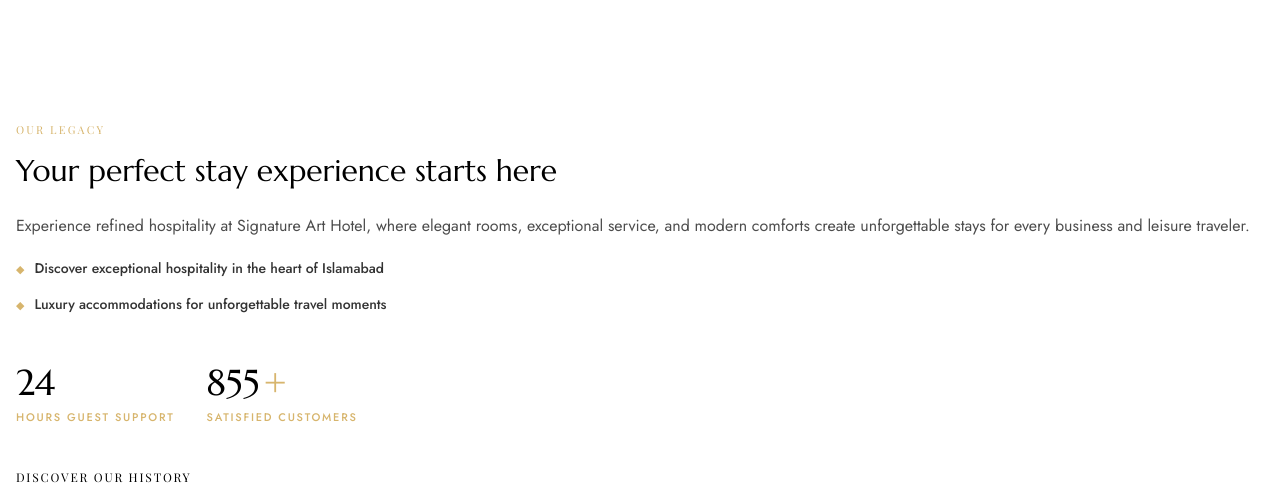
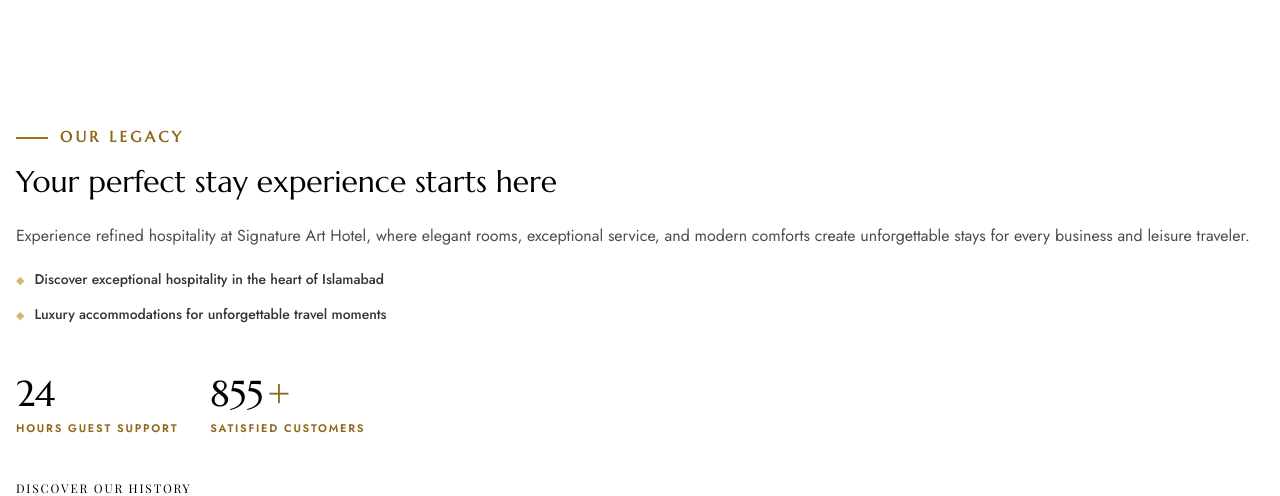
Before and after one commit to Muzamilkhattak/grandluxehotelweb, a Next.js app: page / in a window 1280 px wide. Shown: the part 1120-1616 px from the top of the page. Built offline with nearby package versions, Linux system fonts and the light colour scheme; no server answers; the database is empty; a web font is replaced by a local one.

Commit message:
style: enhance 'Our Legacy' typography, contrast and prominence in About Us section

```diff
--- a/src/components/home/AboutSection.tsx
+++ b/src/components/home/AboutSection.tsx
@@ -64,7 +64,12 @@
             viewport={{ once: true, margin: "-100px" }}
             transition={{ duration: 0.8, ease: "easeOut" }}
           >
-            <h4 className="font-vogue text-[#d7b56d] tracking-[0.2em] uppercase text-[11px] sm:text-[12px] mb-4 sm:mb-6">Our Legacy</h4>
+            <div className="inline-flex items-center gap-3 mb-4 sm:mb-6">
+              <span className="w-8 sm:w-10 h-[2px] bg-[#9e7422]" />
+              <h4 className="font-marcellus text-[#8f6618] tracking-[0.22em] uppercase text-[15px] sm:text-[17px] md:text-[18px] font-bold">
+                Our Legacy
+              </h4>
+            </div>
             <h2
               ref={textRef}
               className="reveal-text font-marcellus text-3xl sm:text-4xl md:text-[50px] lg:text-[56px] leading-[1.12]"
@@ -107,16 +112,16 @@
               <div className="font-marcellus text-4xl sm:text-[50px] md:text-[54px] font-normal text-[#000000] flex items-center leading-none mb-2">
                 <AnimatedCounter from={0} to={24} duration={1.5} />
               </div>
-              <span className="font-jost uppercase tracking-[0.16em] text-[11px] sm:text-[12px] md:text-[13px] font-medium text-[#d7b56d]">
+              <span className="font-jost uppercase tracking-[0.16em] text-[11px] sm:text-[12px] md:text-[13px] font-semibold text-[#8f6618]">
                 Hours Guest Support
               </span>
             </div>
             <div className="flex flex-col">
               <div className="font-marcellus text-4xl sm:text-[50px] md:text-[54px] font-normal text-[#000000] flex items-center leading-none mb-2">
                 <AnimatedCounter from={0} to={855} duration={2} />
-                <span className="text-[#d7b56d] ml-1 font-light">+</span>
+                <span className="text-[#8f6618] ml-1 font-normal">+</span>
               </div>
-              <span className="font-jost uppercase tracking-[0.16em] text-[11px] sm:text-[12px] md:text-[13px] font-medium text-[#d7b56d]">
+              <span className="font-jost uppercase tracking-[0.16em] text-[11px] sm:text-[12px] md:text-[13px] font-semibold text-[#8f6618]">
                 Satisfied Customers
               </span>
             </div>
```
